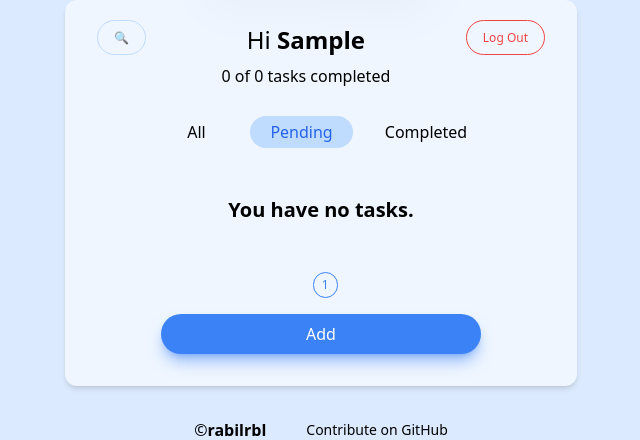
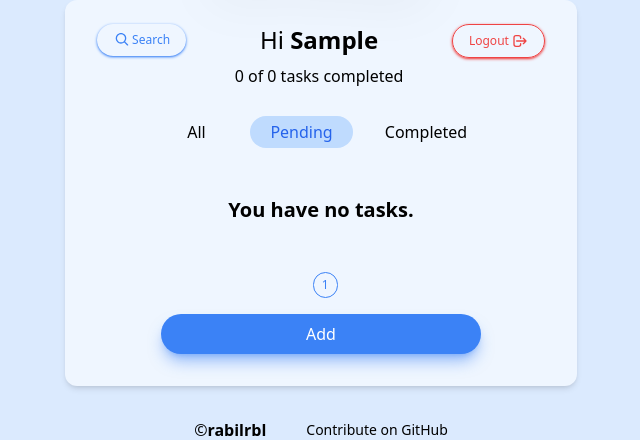
Before and after one commit to rabilrbl/GDC-Level-4-Milestone-master, a Django app: page /tasks/ in a window 1280 px wide. Shown: the part 84-524 px from the top of the page, without its empty margins (319-959 px from the left). Run offline with Django 3.2, Linux system fonts and the light colour scheme; the visitor is signed in with stand-in values (Sample User, id 1); data that the repository does not hold is empty; some libraries are stand-ins or nearby versions.

Commit message:
updated UI and less DRY

```diff
--- a/task_manager/settings.py
+++ b/task_manager/settings.py
@@ -64,8 +64,9 @@ TEMPLATES = [
                 'django.template.context_processors.request',
                 'django.contrib.auth.context_processors.auth',
                 'django.contrib.messages.context_processors.messages',
-                "tasks.context_processors.task_count"
-            ],
+                "tasks.context_processors.task_count",
+                "tasks.context_processors.icon",
+            ]
         },
     },
 ]
--- a/tasks/context_processors.py
+++ b/tasks/context_processors.py
@@ -10,3 +10,28 @@ def task_count(request):
             'total_tasks': 0,
             'completed_tasks': 0
         }
+
+def icon(request):
+
+    return {
+        "search": """<svg class="h-4 w-4"
+            viewBox="0 0 24 24"
+            fill="none"
+            xmlns="http://www.w3.org/2000/svg"
+            >
+            <path
+                d="M18.319 14.4326C20.7628 11.2941 20.542 6.75347 17.6569 3.86829C14.5327 0.744098 9.46734 0.744098 6.34315 3.86829C3.21895 6.99249 3.21895 12.0578 6.34315 15.182C9.22833 18.0672 13.769 18.2879 16.9075 15.8442C16.921 15.8595 16.9351 15.8745 16.9497 15.8891L21.1924 20.1317C21.5829 20.5223 22.2161 20.5223 22.6066 20.1317C22.9971 19.7412 22.9971 19.1081 22.6066 18.7175L18.364 14.4749C18.3493 14.4603 18.3343 14.4462 18.319 14.4326ZM16.2426 5.28251C18.5858 7.62565 18.5858 11.4246 16.2426 13.7678C13.8995 16.1109 10.1005 16.1109 7.75736 13.7678C5.41421 11.4246 5.41421 7.62565 7.75736 5.28251C10.1005 2.93936 13.8995 2.93936 16.2426 5.28251Z"
+                fill="currentColor"
+            /></svg>""",
+
+        "close":"""<svg class="w-6 h-6" fill="currentColor"
+                                viewBox="0 0 24 24"
+                                xmlns="http://www.w3.org/2000/svg"
+                                >
+                                <path
+                                    d="M6.2253 4.81108C5.83477 4.42056 5.20161 4.42056 4.81108 4.81108C4.42056 5.20161 4.42056 5.83477 4.81108 6.2253L10.5858 12L4.81114 17.7747C4.42062 18.1652 4.42062 18.7984 4.81114 19.1889C5.20167 19.5794 5.83483 19.5794 6.22535 19.1889L12 13.4142L17.7747 19.1889C18.1652 19.5794 18.7984 19.5794 19.1889 19.1889C19.5794 18.7984 19.5794 18.1652 19.1889 17.7747L13.4142 12L19.189 6.2253C19.5795 5.83477 19.5795 5.20161 19.189 4.81108C18.7985 4.42056 18.1653 4.42056 17.7748 4.81108L12 10.5858L6.2253 4.81108Z"
+                                />
+                                </svg>"""
+
+
+    }
--- /dev/null
+++ b/tasks/templatetags/icon.py
@@ -0,0 +1,18 @@
+from django import template
+
+register = template.Library()
+
+@register.inclusion_tag
+def icon(name):
+    return {
+        'search': """<svg class="h-4 w-4"
+            viewBox="0 0 24 24"
+            fill="none"
+            xmlns="http://www.w3.org/2000/svg"
+            >
+            <path
+                d="M18.319 14.4326C20.7628 11.2941 20.542 6.75347 17.6569 3.86829C14.5327 0.744098 9.46734 0.744098 6.34315 3.86829C3.21895 6.99249 3.21895 12.0578 6.34315 15.182C9.22833 18.0672 13.769 18.2879 16.9075 15.8442C16.921 15.8595 16.9351 15.8745 16.9497 15.8891L21.1924 20.1317C21.5829 20.5223 22.2161 20.5223 22.6066 20.1317C22.9971 19.7412 22.9971 19.1081 22.6066 18.7175L18.364 14.4749C18.3493 14.4603 18.3343 14.4462 18.319 14.4326ZM16.2426 5.28251C18.5858 7.62565 18.5858 11.4246 16.2426 13.7678C13.8995 16.1109 10.1005 16.1109 7.75736 13.7678C5.41421 11.4246 5.41421 7.62565 7.75736 5.28251C10.1005 2.93936 13.8995 2.93936 16.2426 5.28251Z"
+                fill="currentColor"
+            /></svg>""",
+
+        }
--- a/templates/task_base.html
+++ b/templates/task_base.html
@@ -13,9 +13,9 @@
                     <!-- Close Button -->
                     <div class="float-right">
                         <a href="?search_active_bar=false"
-                            class="border border-red-200 text-center mt-1 hover:bg-red-200 text-white font-thin text-xs py-2 px-4 rounded-full">
+                            class="flex text-red-500 border border-red-500 px-2 py-1 rounded-full hover:bg-red-500 hover:text-white shadow shadow-red-500">
                             <!-- close button -->
-                            ❌
+                            {{ close|safe }}
                         </a>
                     </div>
                     <h2 class="text-xl font-bold text-center">Search task</h2>
@@ -31,7 +31,9 @@
                                 <input type="hidden" name="search_active_bar" value="true">
                             </div>
                             <div class="flex flex-col items-center justify-center">
-                                <input type="submit" value="🔍" class="bg-blue-500 text-xs hover:bg-blue-700 cursor-pointer text-white font-bold py-2 px-4 rounded">
+                                <button type="submit" class="bg-blue-500 text-xs hover:bg-blue-700 cursor-pointer text-white font-bold py-2 px-4 rounded">
+                                    {{ search|safe }}
+                                </button>
                             </div>
                         </div>
                     </form>
@@ -43,31 +45,36 @@
             <!-- Add a clear search button if search is active -->
             {% if request.GET.search %}
             <a href="?search_active_bar=false"
-                    class="bg-blue-500 rounded-full sm:ml-2 text-center mt-1 hover:bg-blue-700 text-white font-thin text-xs py-2 px-4 float-right">
-                    Clear
+                    class="flex float-right items-center text-sm text-blue-500 border border-blue-500 px-2 py-1 rounded-full hover:bg-blue-500 hover:text-white shadow shadow-blue-500">
+                <!-- clear search button -->
+                <svg class="h-4 w-4" fill="none" viewBox="0 0 24 24" xmlns="http://www.w3.org/2000/svg"><path d="M7.20711 2.54289C7.59763 2.93342 7.59763 3.56658 7.20711 3.95711L5.41421 5.75H13.25C17.6683 5.75 21.25 9.33172 21.25 13.75C21.25 18.1683 17.6683 21.75 13.25 21.75C8.83172 21.75 5.25 18.1683 5.25 13.75C5.25 13.1977 5.69772 12.75 6.25 12.75C6.80228 12.75 7.25 13.1977 7.25 13.75C7.25 17.0637 9.93629 19.75 13.25 19.75C16.5637 19.75 19.25 17.0637 19.25 13.75C19.25 10.4363 16.5637 7.75 13.25 7.75H5.41421L7.20711 9.54289C7.59763 9.93342 7.59763 10.5666 7.20711 10.9571C6.81658 11.3476 6.18342 11.3476 5.79289 10.9571L2.29289 7.45711C1.90237 7.06658 1.90237 6.43342 2.29289 6.04289L5.79289 2.54289C6.18342 2.15237 6.81658 2.15237 7.20711 2.54289Z" fill="currentColor"/>
+                </svg>&nbsp;Clear
                 </a>
             <div class="flex flex-col justify-center mb-4 mt-2 sm:flex-row">
                 <h2 class="text-2xl font-bold text-center">Tasks containing "{{ request.GET.search }}"</h2>
             </div>
             {% else %}
             <!-- Search Button -->
-            <div class="float-left">
+            <div class="block float-left">
                 <a href="?search_active_bar=true"
-                    class="border border-blue-200 text-center mt-1 hover:bg-blue-200 text-white font-thin text-xs py-2 px-4 rounded-full">
+                    class="flex items-center rounded-full shadow shadow-blue-500 text-xs text-center text-blue-500 hover:bg-blue-500 hover:text-white py-2 px-4">
                     <!-- search icon -->
-                    🔍
+                    {{ search|safe }}&nbsp;Search
                 </a>
             </div>
-            <div class="float-right">
+            <div class="block float-right">
                 <a href="/user/logout"
-                    class="border border-red-500 text-center font-medium hover:bg-red-500 text-xs text-red-500 hover:text-white py-2 px-4 rounded-full">
-                    <!-- search icon -->
-                    Log Out
+                    class="flex border border-red-500 shadow shadow-red-500 text-center font-medium hover:bg-red-500 text-xs text-red-500 hover:text-white py-2 px-4 rounded-full">
+                    <!-- logout icon -->
+                    Logout&nbsp;
+                    <svg xmlns="http://www.w3.org/2000/svg" class="h-4 w-4" fill="none" viewBox="0 0 24 24" stroke="currentColor">
+                        <path stroke-linecap="round" stroke-linejoin="round" stroke-width="2" d="M17 16l4-4m0 0l-4-4m4 4H7m6 4v1a3 3 0 01-3 3H6a3 3 0 01-3-3V7a3 3 0 013-3h4a3 3 0 013 3v1" />
+                      </svg>
                 </a>
             </div>
-                <div class="flex justify-center">
+                <div class="flex items-center justify-center">
                     <div class="mb-2 order-0 ">
-                        <h2 class="text-2xl text-center">Hi <span class="capitalize font-bold">{{ request.user }}</span></h2>
+                        <h2 class=" text-2xl text-center">Hi <span class="capitalize font-bold">{{ request.user }}</span></h2>
                         <p class="text-center mt-2">
                             {{ completed_tasks }} of {{ total_tasks }} tasks completed
                         </p>
```
